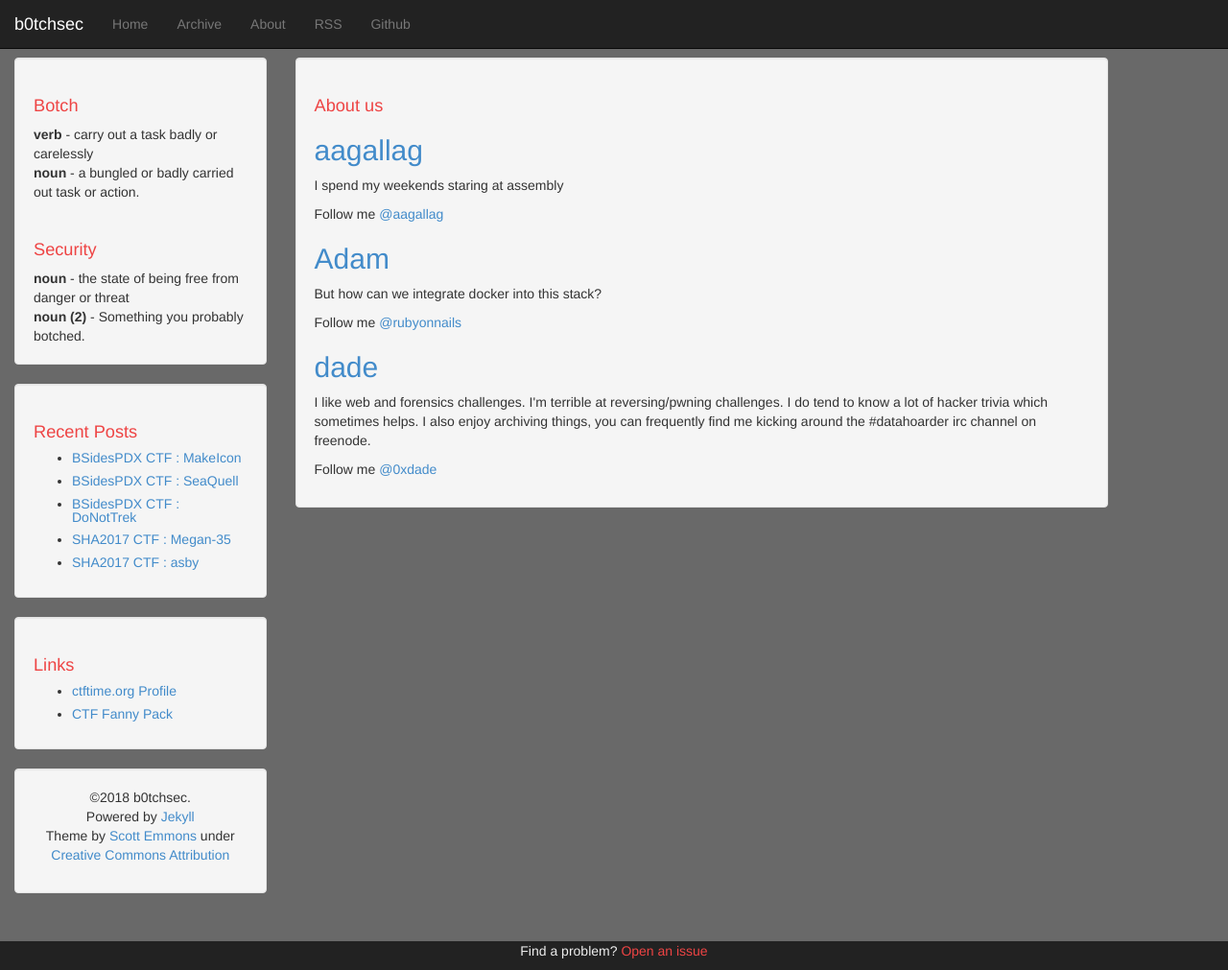
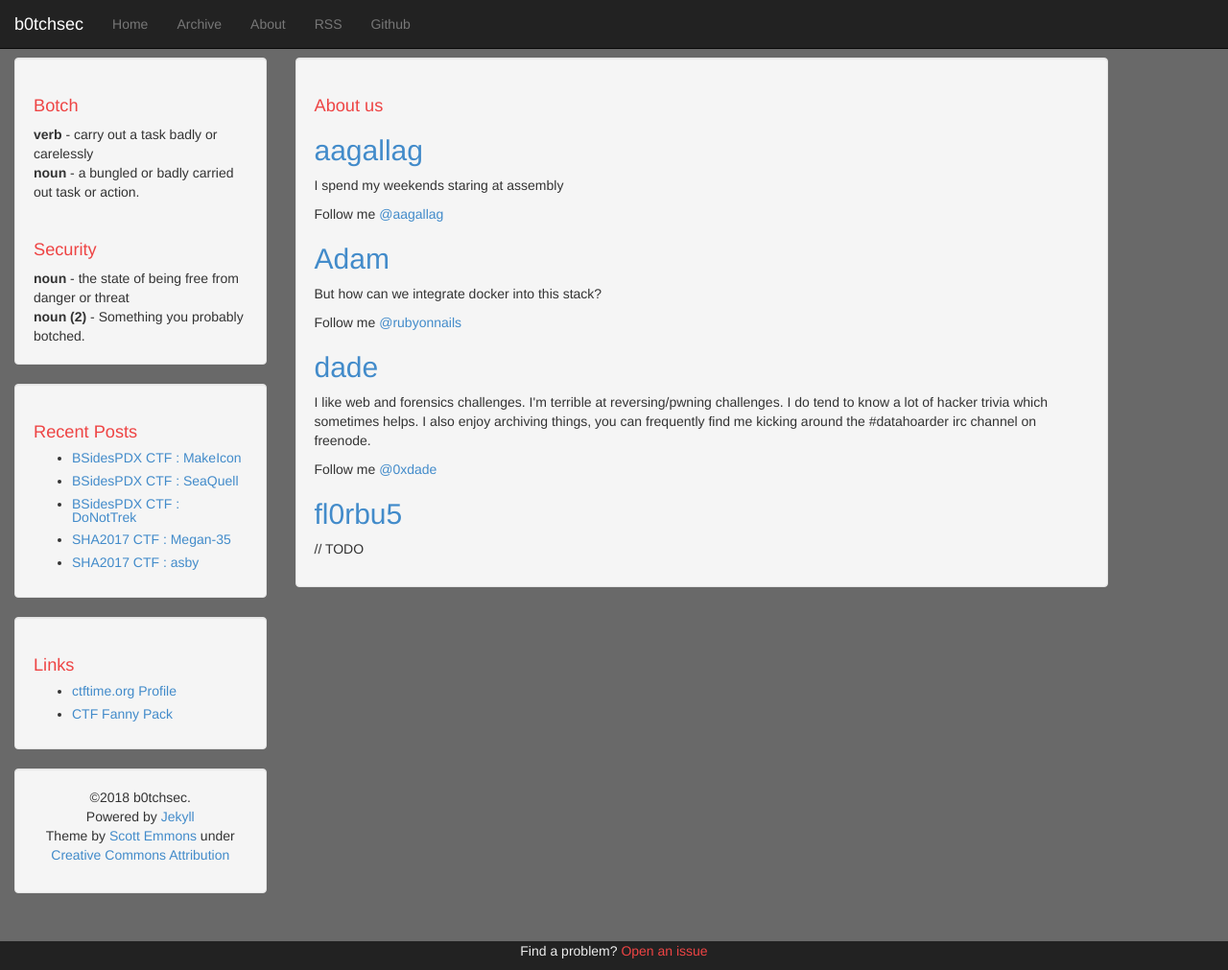
Before and after one commit to b0tchsec/b0tchsec.github.io, a Jekyll site: the page built from about/index.html, in a window 1280 px wide and 1011 px high. Shown: the whole window at 96% size. Built offline with Jekyll 4.4.1, drawn with Linux system fonts in a browser that asks for light colours.

Commit message:
Add fl0rbu5

```diff
--- a/_config.yml
+++ b/_config.yml
@@ -43,7 +43,7 @@ gems: ['jekyll-paginate', 'jekyll-sitemap']
 
 exclude: ['README.md', 'LICENSE']
 
-author_ids: [aagallag, adam, dade]
+author_ids: [aagallag, adam, dade, fl0rbu5]
 authors:
   aagallag:
     display_name: aagallag
@@ -72,5 +72,14 @@ authors:
     keybase: dade
     github: "0xdade"
     bio: "I like web and forensics challenges. I'm terrible at reversing/pwning challenges. I do tend to know a lot of hacker trivia which sometimes helps. I also enjoy archiving things, you can frequently find me kicking around the #datahoarder irc channel on freenode."
+  fl0rbu5:
+    display_name: fl0rbu5
+    gravatar:
+    email:
+    web:
+    twitter:
+    github: Sheepwiz
+    keybase:
+    bio: "// TODO"
 
-years: ['2016', '2017']
+years: ['2016', '2017', '2018']
```
Also changed, not shown: about/fl0rbu5/index.html (added, +10 -0 lines).
